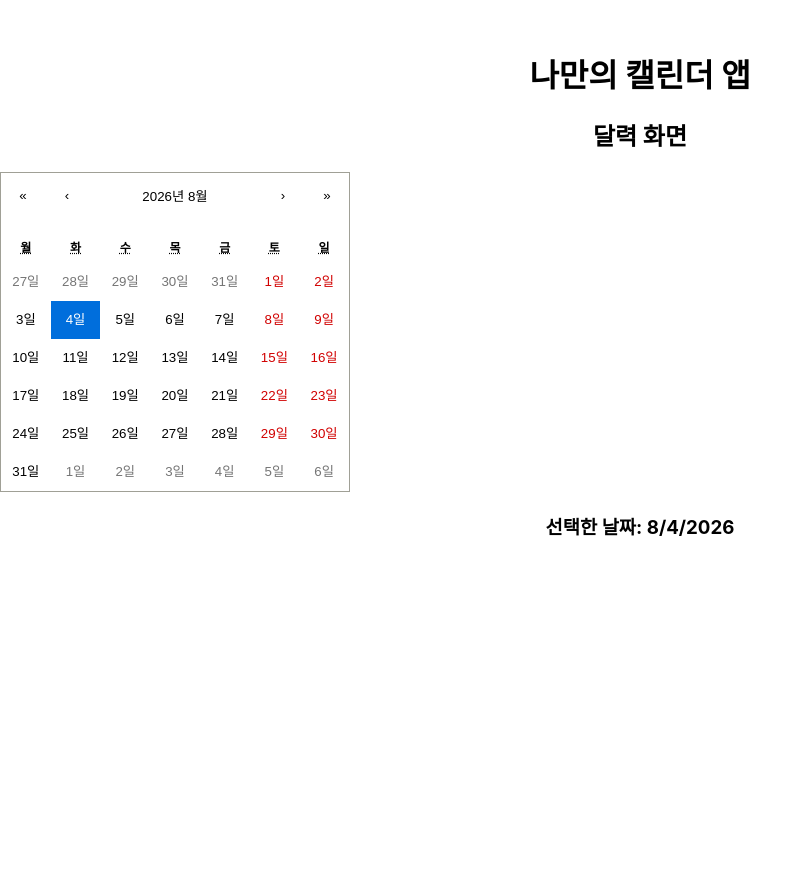
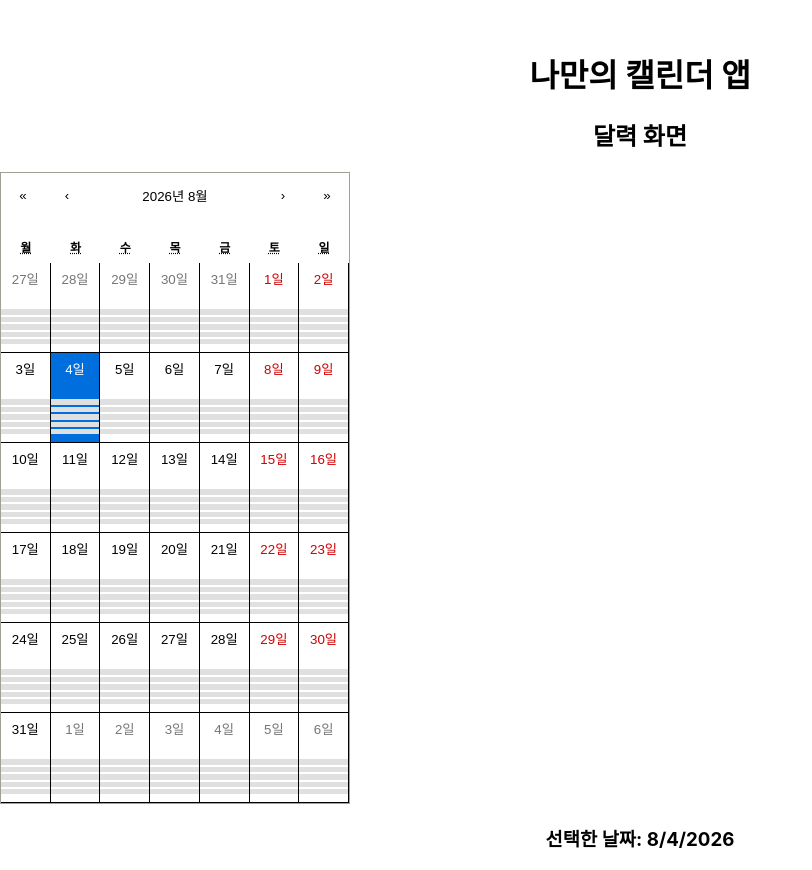
Before and after one commit to dlrudals050602/-, a React (Create React App) app: page / in a window 1280 px wide. Shown: the whole page, without its empty margins (0-812 px from the left). Before the commit the page ends 800 px from the top, so only its background shows below. Built offline with nearby package versions, Linux system fonts and the light colour scheme.

Commit message:
달력 기본 뼈대

```diff
--- /dev/null
+++ b/src/components/CalendarView.css
@@ -0,0 +1,29 @@
+.react-calendar__tile {
+  position: relative;
+  height: 90px !important;
+  display: flex;
+  flex-direction: column;
+  justify-content: flex-start;
+  align-items: center;
+  padding: 8px 0px !important;
+  box-sizing: border-box;
+  border-right: 1px solid #000000 !important;
+  border-bottom: 1px solid #000000 !important;
+}
+
+.day-split-container {
+  display: grid;
+  grid-template-columns: repeat(1fr, 5); /* 가로로 균등하게 5등분 */
+  width: 100%;
+  height: 35px;
+  gap: 2px; /* 칸 사이의 아주 작은 간격 */
+  margin-top: auto; /* 날짜 숫자보다 아래쪽에 배치 */
+}
+
+/* 4. 개별 분할 칸 스타일 */
+.sub-cell {
+  background-color: #e0e0e0; /* 기본 배경 회색 */
+  border-radius: 0px;
+  height: 100%;
+  box-sizing: border-box;
+}
--- a/src/components/CalendarView.jsx
+++ b/src/components/CalendarView.jsx
@@ -2,12 +2,35 @@
 import React from 'react';
 import Calendar from 'react-calendar';
 import 'react-calendar/dist/Calendar.css';
+import './CalendarView.css';
 
 function CalendarView({ date, onDateChange }) {
+
+
+  const renderTileContent = ({ date, view }) => {
+    if (view === 'month') {
+      return (
+        <div className="day-split-container">
+          <div className="sub-cell cell-1"></div>
+          <div className="sub-cell cell-2"></div>
+          <div className="sub-cell cell-3"></div>
+          <div className="sub-cell cell-4"></div>
+          <div className="sub-cell cell-5"></div>
+        </div>
+      );
+    }
+    return null;
+  };
+
   return (
     <div className="calendar-container">
       <h2>달력 화면</h2>
-      <Calendar onChange={onDateChange} value={date} locale="ko-KR" />
+      <Calendar
+        onChange={onDateChange}
+        value={date}
+        locale="ko-KR"
+        tileContent={renderTileContent} // 여기에 tileContent 주입!
+      />
     </div>
   );
 }
```
